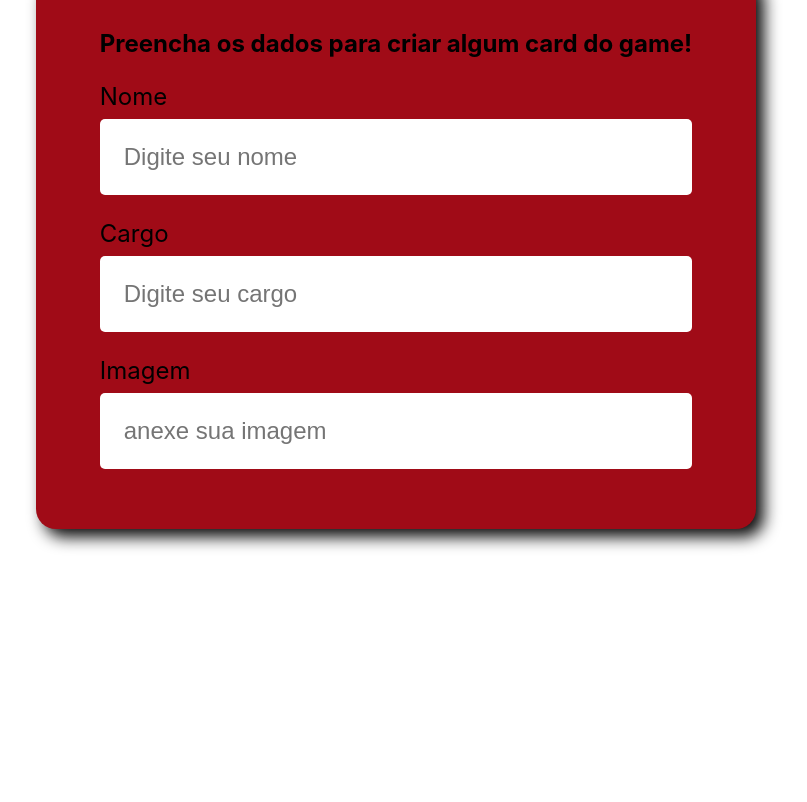
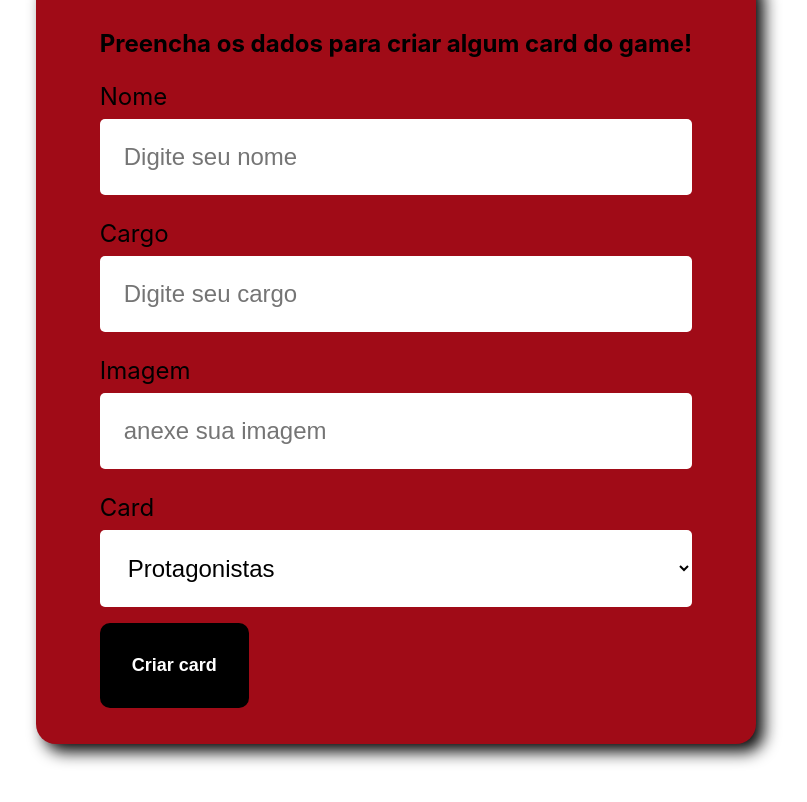
Before and after one commit to Lucaswillians/organization-chart-react, a React (Create React App) app: page / in a window 1280 px wide. Shown: the part 511-1313 px from the top of the page, without its empty margins (244-1051 px from the left). Before the commit the page ends 1120 px from the top, so only its background shows below. Built offline with nearby package versions, Linux system fonts and the light colour scheme.

Commit message:
feat:: dropdown and button

```diff
--- /dev/null
+++ b/src/components/Button/Button.css
@@ -0,0 +1,16 @@
+.button {
+  background-color: black;
+  color: white;
+  border-radius: 10px;
+  font-weight: 700;
+  font-size: 18px;
+  padding: 32px;
+  border: none;
+  cursor: pointer;
+  margin-top: 16px;
+}
+
+.button:hover {
+  color: red;
+  font-weight: bolder;
+}
--- /dev/null
+++ b/src/components/Button/index.js
@@ -0,0 +1,8 @@
+import './Button.css'
+
+export default function Button (props)
+{
+  return (
+    <button className='button'>{props.children}</button>
+  );
+}
--- /dev/null
+++ b/src/components/Dropdown/Dropdown.css
@@ -0,0 +1,16 @@
+.dropdown select {
+  background-color: white;
+  box-shadow: 10px 10px 30px rgba(0, 0, 0, 0.0);
+  width: 100%;
+  border-radius: 5px;
+  border: none;
+  font-size: 24px;
+  padding: 24px;
+  box-sizing: border-box;
+}
+
+.dropdown label {
+  display: block;
+  margin-bottom: 8px;
+  font-size: 24px;
+}
--- /dev/null
+++ b/src/components/Dropdown/index.js
@@ -0,0 +1,13 @@
+import './Dropdown.css'
+
+export default function Dropdown (props)
+{
+  return (
+    <div className='dropdown'>
+      <label>{props.label}</label>
+      <select required={props.require}>
+        {props.items.map(item => <option key={item}> {item} </option>)}
+      </select>
+    </div>
+  );
+}
--- a/src/components/Form/index.js
+++ b/src/components/Form/index.js
@@ -1,15 +1,36 @@
 import './Form.css';
 import TextInput from '../TextInput'
+import Dropdown from '../Dropdown';
+import Button from '../Button';
 
 export default function Form ()
 {
+  const cards = [
+  "Protagonistas",
+  "Coadjuvantes",
+  "Armas",
+  "Cavalos",
+  "Cidades",
+  "Vestimentas",
+  "Easter-eggs"
+];
+
+  const __isSaved = (event) =>
+  {
+    event.preventDefault()
+
+    console.log('Form   Was Submited')
+  }
+
   return (
     <section className='form'>
-      <form>
+      <form onSubmit={__isSaved}>
         <h2>Preencha os dados para criar algum card do game!</h2>
-        <TextInput label="Nome" placeholder="Digite seu nome" />
-        <TextInput label="Cargo" placeholder="Digite seu cargo" />
+        <TextInput require={true} label="Nome" placeholder="Digite seu nome" />
+        <TextInput require={true} label="Cargo" placeholder="Digite seu cargo" />
         <TextInput label="Imagem" placeholder="anexe sua imagem" />
+        <Dropdown require={true}label="Card" items={cards} />
+        <Button>Criar card</Button>
       </form>
     </section>
   );
--- a/src/components/TextInput/index.js
+++ b/src/components/TextInput/index.js
@@ -5,7 +5,7 @@ export default function TextInput (props)
   return (
     <div className="text-input">
       <label>{props.label}</label>
-      <input placeholder={props.placeholder}/>
+      <input required={props.require} placeholder={props.placeholder} />
     </div>
   );
 }
```
